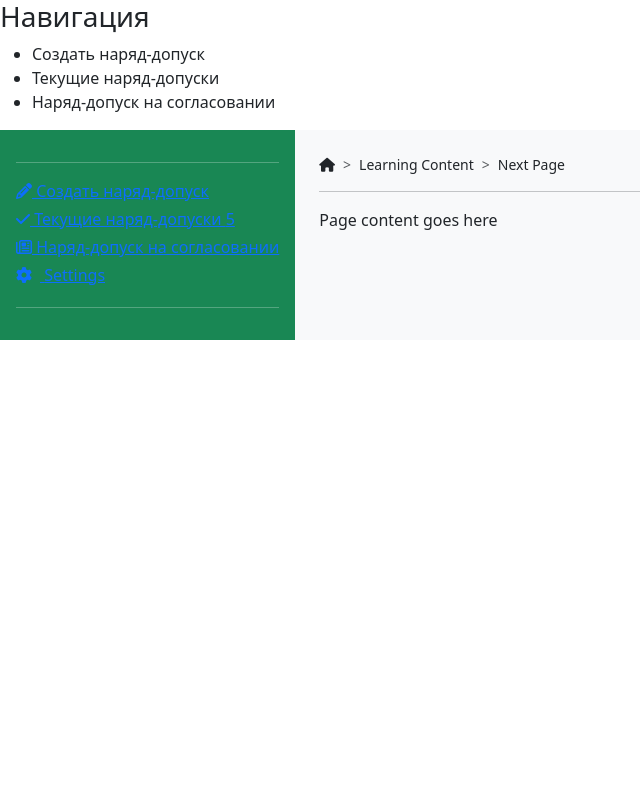
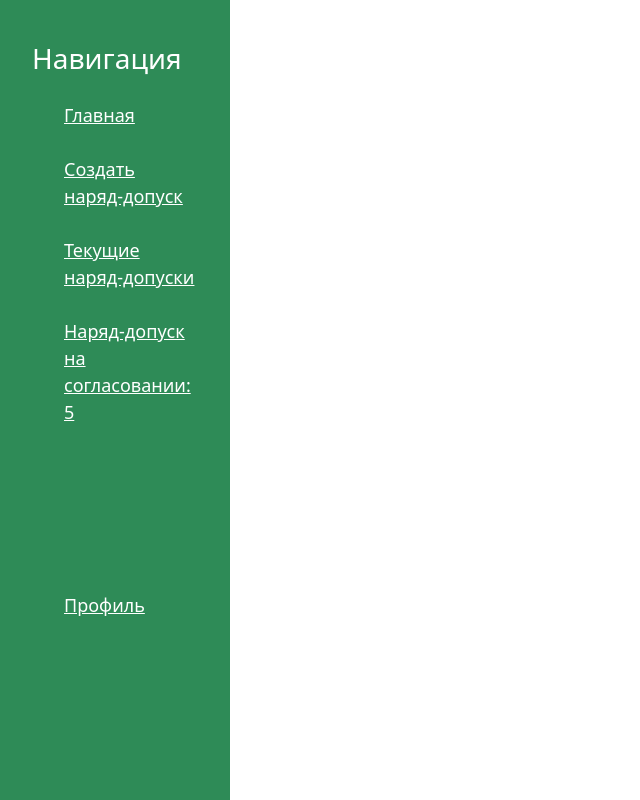
Before and after one commit to Segafoxs/DiplomProjectUrFU, a Django app: page /welcomePage in a window 1280 px wide. Shown: the whole page, without its empty margins (0-640 px from the left). Run offline with Django 5.2, Linux system fonts and the light colour scheme.

Commit message:
commit message

```diff
--- a/website/hello/static/hello/css/style.css
+++ b/website/hello/static/hello/css/style.css
@@ -1,4 +1,4 @@
-
+/* Стили для файла example */
 .form-auth{
   position: absolute;
   top: 50%;
@@ -6,3 +6,45 @@
   transform: translate(-50%, -50%);
 
 }
+
+/* боковая панель #2E8B57 */
+aside {
+    float: left;
+    background: #2E8B57;
+    width: 18%;
+    padding: 2.5%;
+    height: 100vh;
+    color: #fff;
+
+
+}
+
+aside h3 {
+    margin-top: 10px;
+    font-size: 28px;
+}
+
+
+aside ul {
+    list-style: none;
+    font-size: 18px;
+
+}
+
+aside ul li:hover, aside ul a:hover {
+    color: #fff;
+    text-decoration: none;
+    transform: scale(1.05);
+}
+
+aside ul li {
+    margin-top: 20%;
+
+}
+
+
+
+.profile {
+
+    margin-top: 100%;
+}
--- a/website/hello/templates/hello/example.html
+++ b/website/hello/templates/hello/example.html
@@ -12,13 +12,19 @@
     <link rel="stylesheet" href="{% static 'hello/css/style.css' %}">
 </head>
 <body>
+
     <aside>
         <h3>Навигация</h3>
         <ul>
-            <li>Создать наряд-допуск</li>
-            <li>Текущие наряд-допуски</li>
-            <li>Наряд-допуск на согласовании</li>
+            <a style="color: white" href="{% url 'welcomePage'%}"><li>Главная</li></a>
+            <a style="color: white" href="{% url 'workPermit'%}"><li>Создать наряд-допуск</li></a>
+            <a style="color: white" href="{% url 'currentPermit'%}"><li>Текущие наряд-допуски</li></a>
+            <a style="color: white" href=""><li>Наряд-допуск на согласовании: {{count}}</li></a>
         </ul>
+        <ul class="profile">
+            <a style="color: white" href="{% url 'welcomePage'%}"><li>Профиль</li></a>
+        </ul>
+
     </aside>
     <main>
         {% block content %}
--- a/website/hello/templates/hello/firstPage/firstPage.html
+++ b/website/hello/templates/hello/firstPage/firstPage.html
@@ -1,140 +1,22 @@
 {% extends 'hello/example.html' %}
 
 {% block title %}
-    Наряд допуск
+    Наряд-допуск
+
 {% endblock %}
 
 {% block content %}
-    <!DOCTYPE html>
+
+<!DOCTYPE html>
 <html lang="en">
 
-<head>
-    <meta charset="UTF-8">
-    <meta name="viewport"
-          content="width=device-width,
-                   initial-scale=1.0">
-    <title>Bootstrap5 Sidebar</title>
-    <link href=
-"https://cdn.jsdelivr.net/npm/bootstrap@5.3.0-alpha3/dist/css/bootstrap.min.css"
-          rel="stylesheet"
-        integrity=
-"sha384-KK94CHFLLe+nY2dmCWGMq91rCGa5gtU4mk92HdvYe+M/SXH301p5ILy+dN9+nJOZ"
-          crossorigin="anonymous">
-    <link rel="stylesheet"
-          href="style.css">
-    <link rel="stylesheet" href=
-"https://cdnjs.cloudflare.com/ajax/libs/font-awesome/6.4.0/css/all.min.css"
-        integrity=
-"sha512-iecdLmaskl7CVkqkXNQ/ZH/XLlvWZOJyj7Yy7tcenmpD1ypASozpmT/E0iPtmFIB46ZmdtAc9eNBvH0H/ZpiBw=="
-        crossorigin="anonymous"
-        referrerpolicy="no-referrer" />
-</head>
 
 <body>
 
-    <div class="container-fluid p-0 d-flex h-100">
-        <div id="bdSidebar"
-             class="d-flex flex-column
-                    flex-shrink-0
-                    p-3 bg-success
-                    text-white offcanvas-md offcanvas-start">
-            <a href="#"
-               class="navbar-brand">
-            </a><hr>
-            <ul class="mynav nav nav-pills flex-column mb-auto">
-                <li class="nav-item mb-1">
-                    <a href="#">
-                        <i class="fa fa-pencil"></i>
-                        Создать наряд-допуск
-                    </a>
-                </li>
 
-                <li class="nav-item mb-1">
-                    <a href="#">
-                        <i class="fa fa-check"></i>
-                        Текущие наряд-допуски
-                        <span class="notification-badge">5</span>
-                    </a>
-                </li>
-                <li class="nav-item mb-1">
-                    <a href="#">
-                        <i class="fa-regular fa-newspaper"></i>
-                        Наряд-допуск на согласовании
-                    </a>
-                </li>
-
-                <li class="sidebar-item  nav-item mb-1">
-                    <a href="#"
-                       class="sidebar-link collapsed"
-                       data-bs-toggle="collapse"
-                       data-bs-target="#settings"
-                       aria-expanded="false"
-                       aria-controls="settings">
-                        <i class="fas fa-cog pe-2"></i>
-                        <span class="topic">Settings </span>
-                    </a>
-                    <ul id="settings"
-                        class="sidebar-dropdown list-unstyled collapse"
-                        data-bs-parent="#sidebar">
-                        <li class="sidebar-item">
-                            <a href="#" class="sidebar-link">
-                                <i class="fas fa-sign-in-alt pe-2"></i>
-                                <span class="topic"> Login</span>
-                            </a>
-                        </li>
-                        <li class="sidebar-item">
-                            <a href="#" class="sidebar-link">
-                                <i class="fas fa-user-plus pe-2"></i>
-                                <span class="topic">Register</span>
-                            </a>
-                        </li>
-                        <li class="sidebar-item">
-                            <a href="#" class="sidebar-link">
-                                <i class="fas fa-sign-out-alt pe-2"></i>
-                                <span class="topic">Log Out</span>
-                            </a>
-                        </li>
-                    </ul>
-                </li>
-            </ul>
-            <hr>
-            <div class="d-flex">
-            </div>
-        </div>
-
-        <div class="bg-light flex-fill">
-            <div class="p-2 d-md-none d-flex text-white bg-success">
-                <a href="#" class="text-white"
-                   data-bs-toggle="offcanvas"
-                   data-bs-target="#bdSidebar">
-                    <i class="fa-solid fa-bars"></i>
-                </a>
-                <span class="ms-3">GFG Portal</span>
-            </div>
-            <div class="p-4">
-                <nav style="--bs-breadcrumb-divider:'>';font-size:14px">
-                    <ol class="breadcrumb">
-                        <li class="breadcrumb-item">
-                            <i class="fa-solid fa-house"></i>
-                        </li>
-                        <li class="breadcrumb-item">Learning Content</li>
-                        <li class="breadcrumb-item">Next Page</li>
-                    </ol>
-                </nav>
-
-                <hr>
-                <div class="row">
-                    <div class="col">
-                        <p>Page content goes here</p>
-                    </div>
-                </div>
-            </div>
-
-        </div>
-    </div>
 </body>
 
 </html>
 
-    </div>
+
 {% endblock %}
--- a/website/hello/templates/hello/workPermit/workPermit.html
+++ b/website/hello/templates/hello/workPermit/workPermit.html
@@ -1,10 +1,11 @@
 {% extends 'hello/example.html' %}
 
 {% block title %}
-    Наряд допуск
+    Cоздание наряда-допуск
 {% endblock %}
 
 {% block content %}
     <h1>Оформление наряда-допуска</h1>
+    {{count}}
 
 {% endblock %}
--- a/website/hello/urls.py
+++ b/website/hello/urls.py
@@ -3,6 +3,7 @@
 
 urlpatterns = [
     path("", views.index, name="index"),
-    path("welcomePage", views.first_page, name="firstPage"),
-    path("workPermit", views.work_permit, name = "workPermit")
+    path("welcomePage", views.first_page, name="welcomePage"),
+    path("workPermit", views.work_permit, name="workPermit"),
+    path("currentPermit", views.current_permit, name="currentPermit")
 ]
--- a/website/hello/views.py
+++ b/website/hello/views.py
@@ -5,7 +5,11 @@
     return render(request, 'hello/authorization/index.html')
 
 def first_page(request):
-    return render(request, 'hello/firstPage/firstPage.html')
+    values = {"count": 5}
+    return render(request, 'hello/firstPage/firstPage.html', values)
 
 def work_permit(request):
     return render(request, 'hello/workPermit/workPermit.html')
+
+def current_permit(request):
+    return render(request, 'hello/currentWorkPermits/currentWork.html')
--- a/website/website/urls.py
+++ b/website/website/urls.py
@@ -23,6 +23,5 @@
 urlpatterns = [
     path('admin/', admin.site.urls),
     path('', include("hello.urls")),
-    path('welcomePage', include("hello.urls")),
-    path('workPermit/', include("hello.urls"))
+
 ] + static(settings.STATIC_URL, document_root=settings.STATIC_ROOT)
```
